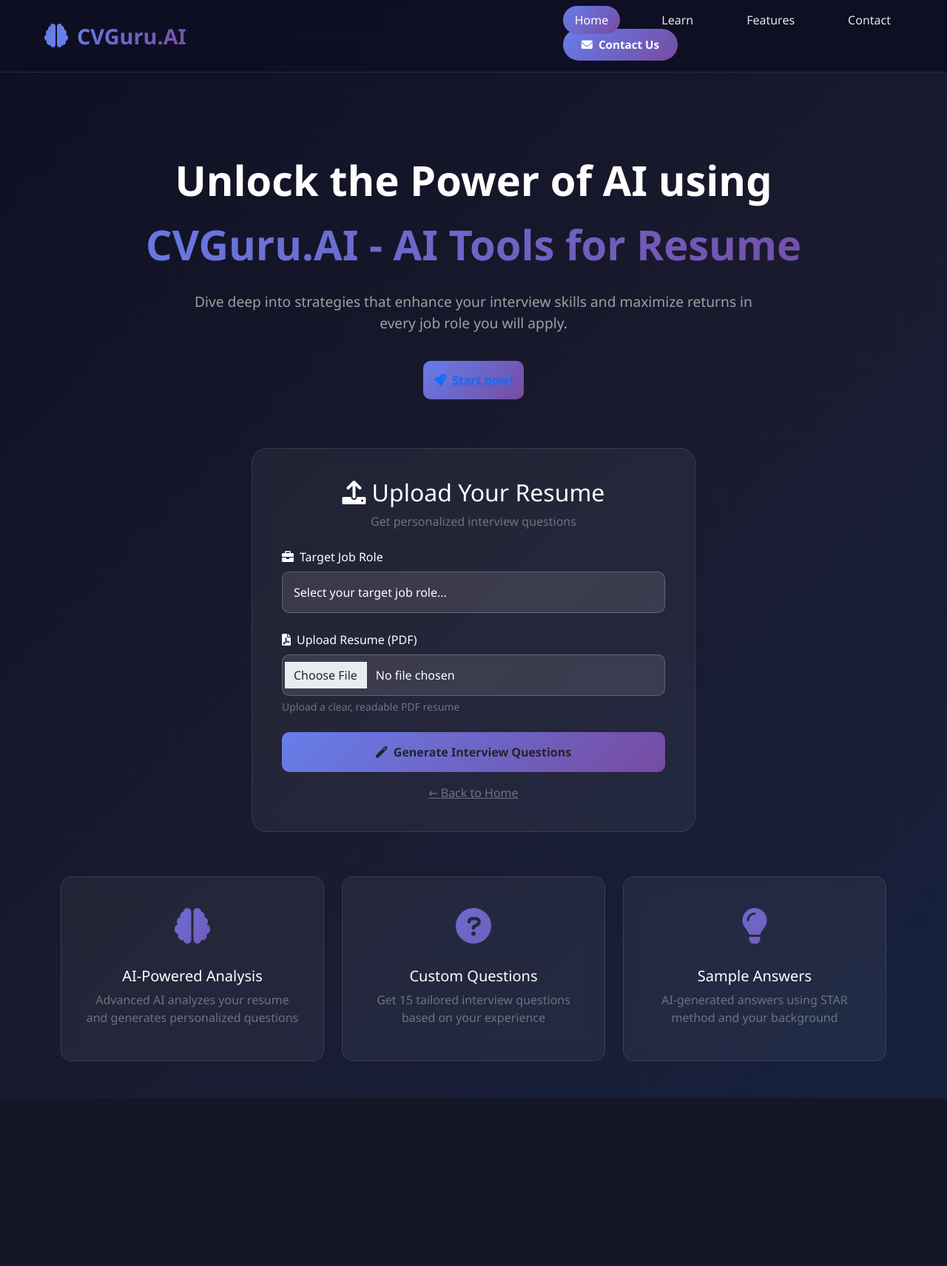
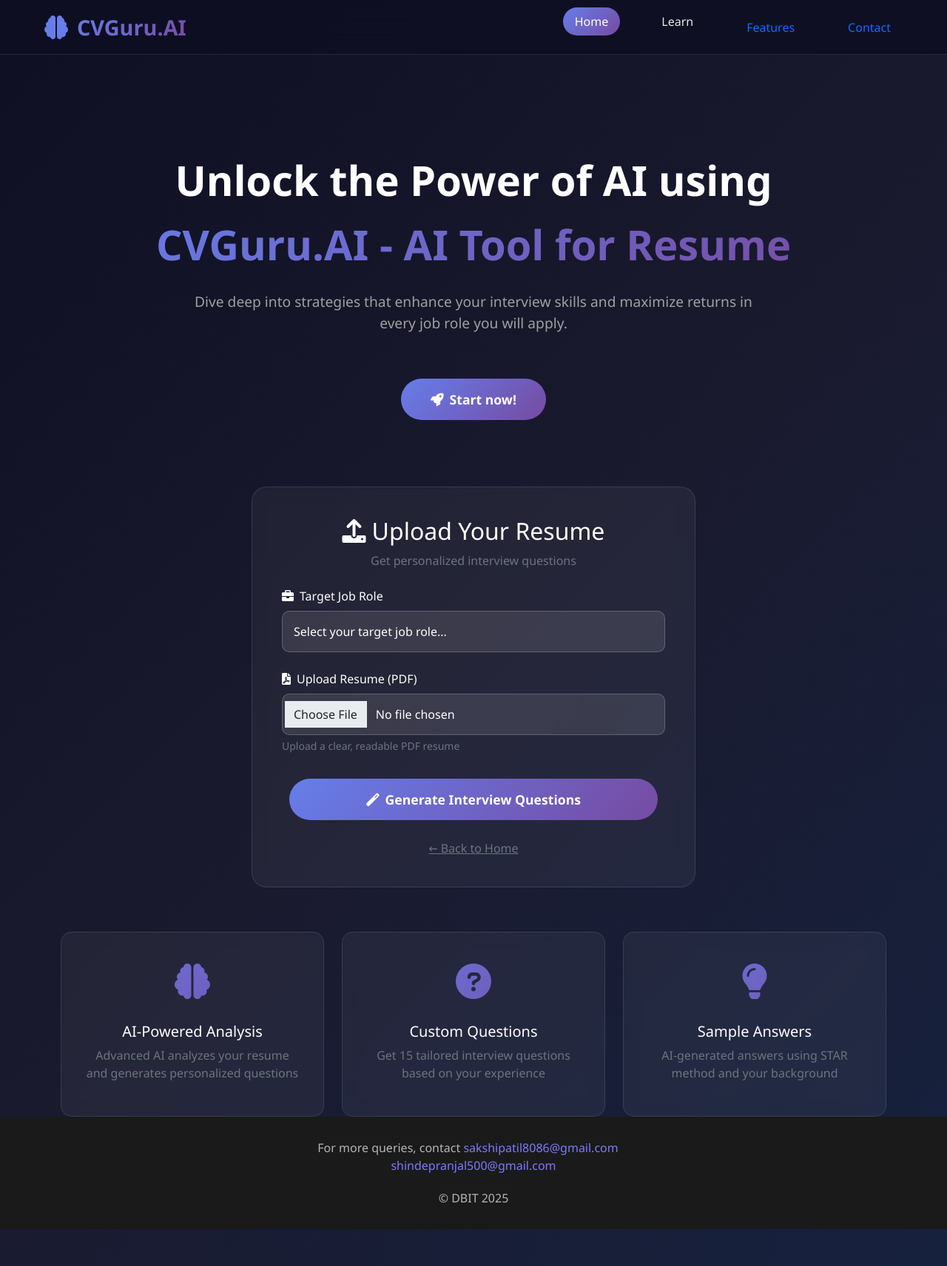
Before and after one commit to Pranjallshinde/CVGuru.Ai, a Flask app: page /predict in a window 1280 px wide. Shown: the whole page at 74% size. Before the commit the page ends 1485 px from the top, so only its background shows below. Run offline with Flask 3, Linux system fonts and the light colour scheme; some libraries are stand-ins or nearby versions.

Commit message:
Update predict.html

```diff
--- a/templates/predict.html
+++ b/templates/predict.html
@@ -220,16 +220,43 @@
          .btn-primary-custom {
             background: linear-gradient(135deg, #667eea 0%, #764ba2 100%);
             border: none;
-            border-radius: 10px;
-            padding: 15px;
+            border-radius: 50px;
+            padding: 15px 40px;
+            font-size: 1.1rem;
             font-weight: 600;
-            width: 100%;
+            color: white;
+            text-decoration: none;
+            display: inline-block;
+            transition: all 0.3s ease;
+            margin: 10px;
         }
 
         .btn-primary-custom:hover {
-            transform: translateY(-2px);
-            box-shadow: 0 8px 25px rgba(102, 126, 234, 0.4);
+            transform: translateY(-3px);
+            box-shadow: 0 10px 30px rgba(102, 126, 234, 0.4);
+            color: white;
         }
+
+        .btn-outline-custom {
+            border: 2px solid #667eea;
+            background: transparent;
+            border-radius: 50px;
+            padding: 13px 40px;
+            font-size: 1.1rem;
+            font-weight: 600;
+            color: #667eea;
+            text-decoration: none;
+            display: inline-block;
+            transition: all 0.3s ease;
+            margin: 10px;
+        }
+
+        .btn-outline-custom:hover {
+            background: #667eea;
+            color: white;
+            transform: translateY(-3px);
+        }
+
 
         .alert-danger {
             background: rgba(220, 53, 69, 0.1);
@@ -325,6 +352,32 @@
                 padding: 30px 20px;
             }
         }
+
+footer {
+  background-color: #1a1a1a;
+  color: #b5b5b5;
+  padding: 20px;
+  text-align: center;
+}
+
+footer a {
+  color: #7d7aff;
+  text-decoration: none;
+  margin-right: 15px;
+}
+
+footer a:last-child {
+  margin-right: 0; /* Removes the margin from the last link */
+}
+
+footer p {
+  margin: 10px 0;
+}
+
+footer p:last-child {
+  margin-top: 20px; /* Adds some space before the copyright */
+}
+
     </style>
 </head>
 <body>
@@ -340,20 +393,15 @@
                 <i class="fas fa-bars"></i>
             </button>
 
+
+
            <nav id="mobileMenu">
         <ul>
             <li><a href="{{ url_for('index') }}" class="active">Home</a></li>
             <li><a href="{{ url_for('how_to_use') }}">Learn</a></li>
-                    <li><a href="#features">Features</a></li>
-                    <li><a href="#contact">Contact</a></li>
+            <li><a href="#features" class="nav-link" data-section="features">Features</a></li>
+            <li><a href="#contact" class="nav-link" data-section="contact">Contact</a></li>
         </ul>
-                <div class="profile-options">
-                    <a href="#contact">
-                        <button class="join-btn">
-                            <i class="fas fa-envelope me-2"></i>Contact Us
-                        </button>
-                    </a>
-                </div>
     </nav>
         </div>
     </header>
@@ -364,7 +412,7 @@
             <!-- Hero Section -->
             <div class="hero-section">
                 <h1 class="hero-title">Unlock the Power of AI using</h1>
-                <h2 class="hero-subtitle">CVGuru.AI - AI Tools for Resume</h2>
+                <h2 class="hero-subtitle">CVGuru.AI - AI Tool for Resume</h2>
                 <p class="hero-description">
                     Dive deep into strategies that enhance your interview skills and maximize returns in every job role you will apply.
                 </p>
@@ -383,20 +431,20 @@
                     <p class="text-muted">Get personalized interview questions</p>
                 </div>
 
+
             {% if error %}
-                <div class="alert alert-danger">
+            <div class="alert alert-danger" role="alert">
                 <i class="fas fa-exclamation-triangle me-2"></i>{{ error }}
             </div>
             {% endif %}
-
-                <form method="POST" action="/generate_questions" enctype="multipart/form-data">
+                <form method="POST" action="{{ url_for('generate_answers') }}" enctype="multipart/form-data">
                     <div class="mb-4">
                         <label class="form-label">
                             <i class="fas fa-briefcase me-2"></i>Target Job Role
                         </label>
                         <select class="form-select" name="job_title" required>
                             <option value="">Select your target job role...</option>
-                            <option value="Data Scientist">Data Scientist</option>
+
                             <option value="Software Engineer">Software Engineer</option>
                             <option value="Frontend Developer">Frontend Developer</option>
                             <option value="Backend Developer">Backend Developer</option>
@@ -422,9 +470,13 @@
                         <div class="form-text text-muted">Upload a clear, readable PDF resume</div>
                     </div>
 
-                    <button type="submit" class="btn btn-primary-custom">
+                    <div class="d-grid">
+                        <button type="submit" class="btn-primary-custom">
                             <i class="fas fa-magic me-2"></i>Generate Interview Questions
                         </button>
+                    </div>
+
+
                 </form>
 
                 <div class="text-center mt-3">
@@ -466,6 +518,15 @@
             </div>
         </div>
     </div>
+
+     <footer id="contact">
+            <p>For more queries, contact <a href="mailto:sakshipatil8086@gmail.com">sakshipatil8086@gmail.com </a> <br>
+            <a href="mailto:shindepranjal500@gmail.com">shindepranjal500@gmail.com </a>
+            </p>
+
+
+            <p>&copy; DBIT 2025</p>
+        </footer>
 
     <script src="https://cdn.jsdelivr.net/npm/bootstrap@5.1.3/dist/js/bootstrap.bundle.min.js"></script>
     <script>
@@ -518,6 +579,72 @@
                 icon.classList.add('fa-bars');
             }
         });
+
+
+        // Add this JavaScript to your Flask template
+document.addEventListener('DOMContentLoaded', function() {
+    const navLinks = document.querySelectorAll('#mobileMenu a');
+
+    function removeActiveClass() {
+        navLinks.forEach(link => {
+            link.classList.remove('active');
+        });
+    }
+
+    function setActiveLink(clickedLink) {
+        removeActiveClass();
+        clickedLink.classList.add('active');
+    }
+
+    // Handle clicks on all navigation links
+    navLinks.forEach(link => {
+        link.addEventListener('click', function(e) {
+            setActiveLink(this);
+
+            // If clicking on Home (which uses url_for), let it navigate normally
+            const href = this.getAttribute('href');
+            if (href && href.includes('index')) {
+                // This will navigate to the home page and the server will set the active class
+                return;
+            }
+        });
+    });
+
+    // Handle hash changes (for Features and Contact)
+    window.addEventListener('hashchange', function() {
+        const hash = window.location.hash;
+
+        if (!hash || hash === '#') {
+            // No hash means we're on home page
+            const homeLink = document.querySelector('a[href*="index"]');
+            if (homeLink) {
+                setActiveLink(homeLink);
+            }
+        } else {
+            // Find the link that matches current hash
+            const matchingLink = document.querySelector(`a[href="${hash}"]`);
+            if (matchingLink) {
+                setActiveLink(matchingLink);
+            }
+        }
+    });
+
+    // Handle browser back button
+    window.addEventListener('popstate', function() {
+        setTimeout(() => {
+            const hash = window.location.hash;
+            if (!hash || hash === '#') {
+                const homeLink = document.querySelector('a[href*="index"]');
+                if (homeLink) {
+                    setActiveLink(homeLink);
+                }
+            }
+        }, 100);
+    });
+});
+
+
+
     </script>
 </body>
 </html>
```
Lines whose indentation alone changed are shown as unchanged.
